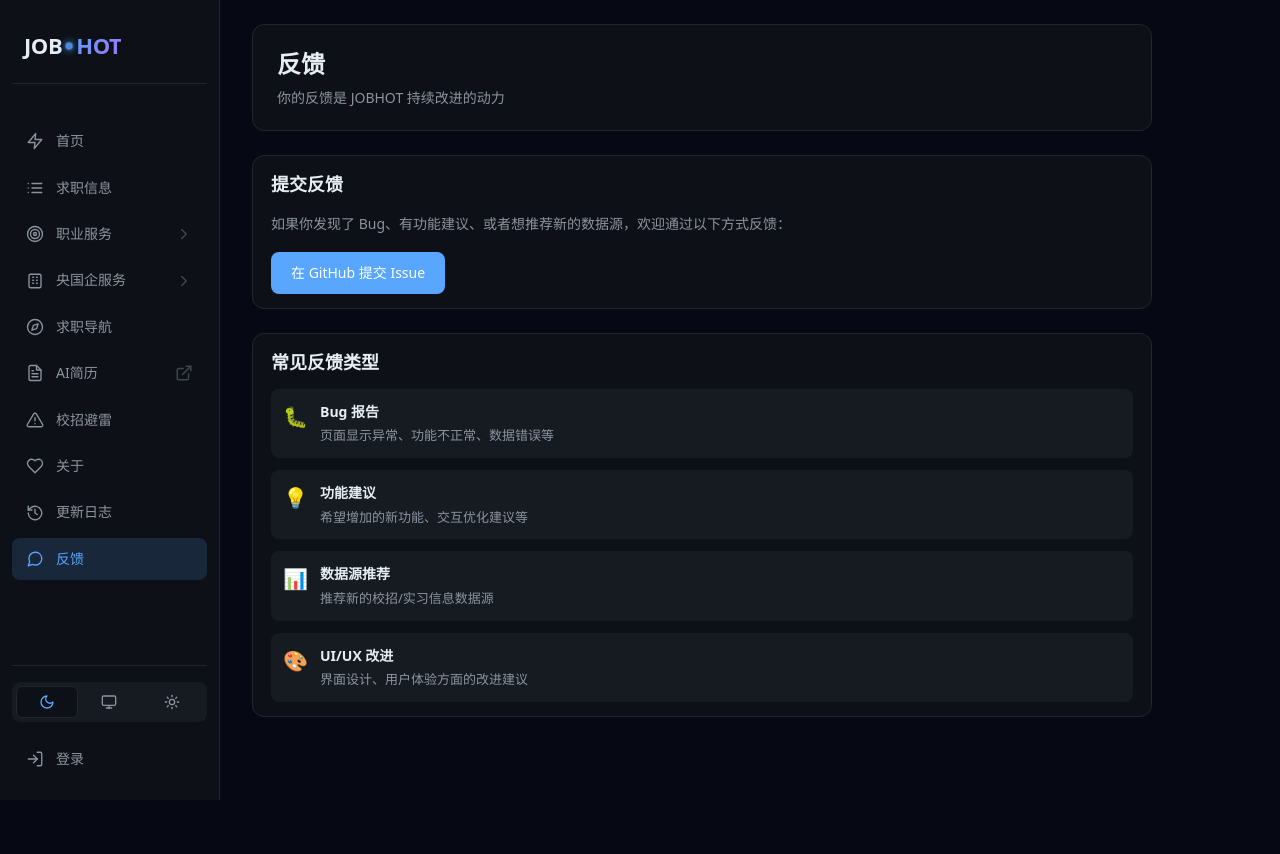
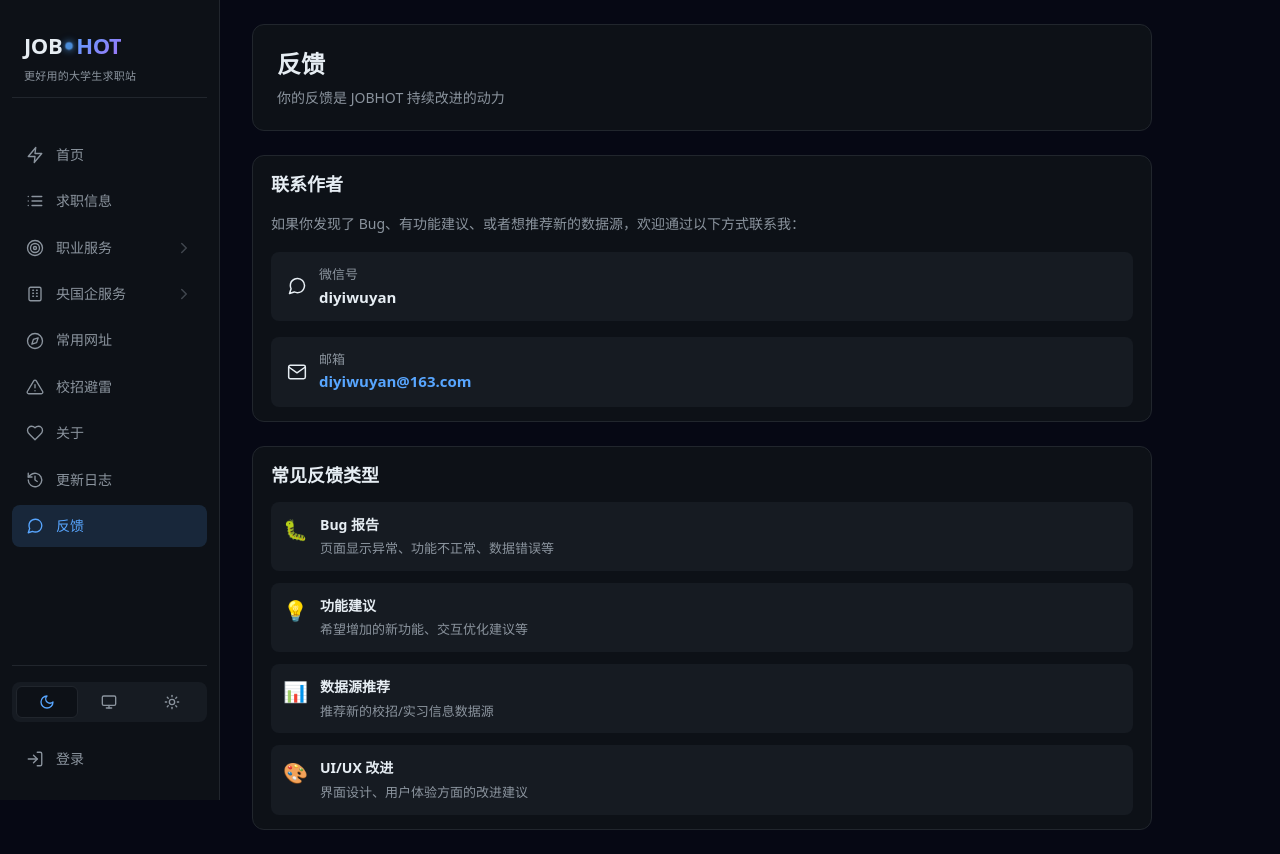
Before and after one commit to diyiwuyan/job-hot, a Next.js app: page /feedback in a window 1280 px wide. Before the commit the page ends 800 px from the top, so only its background shows below. Built offline with nearby package versions, Linux system fonts and the light colour scheme.

Commit message:
feat: 反馈页改为微信+邮箱联系方式, AI简历移入职业服务子栏目, 去掉紧凑视图, 求职导航改名常用网址, 加slogan

```diff
--- a/src/app/all/page.tsx
+++ b/src/app/all/page.tsx
@@ -240,17 +240,17 @@
 
   const [feed, setFeed] = useState<PaginatedFeed | null>(null);
   const [loading, setLoading] = useState(true);
-  const [viewMode, setViewMode] = useState<'detail' | 'compact' | 'table'>('detail');
+  const [viewMode, setViewMode] = useState<'detail' | 'table'>('detail');
 
   // Read saved view mode preference
   useEffect(() => {
     try {
       const saved = localStorage.getItem('jobhot-viewmode');
-      if (saved === 'compact' || saved === 'detail' || saved === 'table') setViewMode(saved);
+      if (saved === 'detail' || saved === 'table') setViewMode(saved);
     } catch {}
   }, []);
 
-  function handleViewModeChange(mode: 'detail' | 'compact' | 'table') {
+  function handleViewModeChange(mode: 'detail' | 'table') {
     setViewMode(mode);
     try { localStorage.setItem('jobhot-viewmode', mode); } catch {}
   }
--- a/src/app/feedback/page.tsx
+++ b/src/app/feedback/page.tsx
@@ -15,19 +15,31 @@
 
       <div style={{ marginTop: '1.5rem', display: 'flex', flexDirection: 'column', gap: '1.5rem' }}>
         <section className="timeline-card">
-          <h2 style={{ fontSize: '1.125rem', fontWeight: 600, marginBottom: '0.75rem' }}>提交反馈</h2>
+          <h2 style={{ fontSize: '1.125rem', fontWeight: 600, marginBottom: '0.75rem' }}>联系作者</h2>
           <p style={{ fontSize: '0.875rem', color: 'var(--text-muted)', lineHeight: 1.8, marginBottom: '1rem' }}>
-            如果你发现了 Bug、有功能建议、或者想推荐新的数据源，欢迎通过以下方式反馈：
+            如果你发现了 Bug、有功能建议、或者想推荐新的数据源，欢迎通过以下方式联系我：
           </p>
-          <a
-            href="https://github.com/diyiwuyan/job-hot/issues/new"
-            target="_blank"
-            rel="noopener noreferrer"
-            className="btn"
-            style={{ width: 'fit-content' }}
-          >
-            在 GitHub 提交 Issue
-          </a>
+          <div style={{ display: 'flex', flexDirection: 'column', gap: '1rem' }}>
+            <div style={{ display: 'flex', alignItems: 'center', gap: '0.75rem', padding: '0.75rem 1rem', background: 'var(--bg-elevated)', borderRadius: '0.5rem' }}>
+              <svg xmlns="http://www.w3.org/2000/svg" width="20" height="20" viewBox="0 0 24 24" fill="none" stroke="currentColor" strokeWidth="1.8" strokeLinecap="round" strokeLinejoin="round">
+                <path d="M21 11.5a8.38 8.38 0 0 1-.9 3.8 8.5 8.5 0 0 1-7.6 4.7 8.38 8.38 0 0 1-3.8-.9L3 21l1.9-5.7a8.38 8.38 0 0 1-.9-3.8 8.5 8.5 0 0 1 4.7-7.6 8.38 8.38 0 0 1 3.8-.9h.5a8.48 8.48 0 0 1 8 8v.5z" />
+              </svg>
+              <div>
+                <div style={{ fontSize: '0.8125rem', color: 'var(--text-muted)' }}>微信号</div>
+                <div style={{ fontSize: '0.9375rem', fontWeight: 600, color: 'var(--text)' }}>diyiwuyan</div>
+              </div>
+            </div>
+            <div style={{ display: 'flex', alignItems: 'center', gap: '0.75rem', padding: '0.75rem 1rem', background: 'var(--bg-elevated)', borderRadius: '0.5rem' }}>
+              <svg xmlns="http://www.w3.org/2000/svg" width="20" height="20" viewBox="0 0 24 24" fill="none" stroke="currentColor" strokeWidth="1.8" strokeLinecap="round" strokeLinejoin="round">
+                <path d="M4 4h16c1.1 0 2 .9 2 2v12c0 1.1-.9 2-2 2H4c-1.1 0-2-.9-2-2V6c0-1.1.9-2 2-2z" />
+                <polyline points="22,6 12,13 2,6" />
+              </svg>
+              <div>
+                <div style={{ fontSize: '0.8125rem', color: 'var(--text-muted)' }}>邮箱</div>
+                <a href="mailto:diyiwuyan@163.com" style={{ fontSize: '0.9375rem', fontWeight: 600, color: 'var(--accent)' }}>diyiwuyan@163.com</a>
+              </div>
+            </div>
+          </div>
         </section>
 
         <section className="timeline-card">
--- a/src/app/globals.css
+++ b/src/app/globals.css
@@ -282,6 +282,15 @@
   }
 }
 
+.brand-slogan {
+  display: block;
+  font-size: 0.6875rem;
+  color: var(--text-muted);
+  padding: 0 0.75rem;
+  margin-top: -0.25rem;
+  letter-spacing: 0.02em;
+}
+
 /* Theme Toggle - 3 Segment */
 .theme-toggle {
   display: flex;
--- a/src/app/nav/page.tsx
+++ b/src/app/nav/page.tsx
@@ -17,7 +17,7 @@
   return (
     <div className="page">
       <div className="page-header">
-        <h1>求职导航</h1>
+        <h1>常用网址</h1>
         <p>
           精选 {totalSites}+ 个常用求职网站，覆盖官方平台、央企、银行、文化企业、选调事业单位与求职工具，按分类直达
         </p>
--- a/src/components/FeedToolbar.tsx
+++ b/src/components/FeedToolbar.tsx
@@ -14,8 +14,8 @@
   currentCompanyType?: CompanyType;
   currentMajor?: Major;
   basePath: string;
-  viewMode?: 'detail' | 'compact' | 'table';
-  onViewModeChange?: (mode: 'detail' | 'compact' | 'table') => void;
+  viewMode?: 'detail' | 'table';
+  onViewModeChange?: (mode: 'detail' | 'table') => void;
   onExportCSV?: () => void;
 }
 
@@ -301,16 +301,6 @@
               </button>
               <button
                 type="button"
-                className={`view-toggle-btn${viewMode === 'compact' ? ' view-toggle-btn-active' : ''}`}
-                onClick={() => onViewModeChange('compact')}
-                title="紧凑视图"
-              >
-                <svg width="16" height="16" viewBox="0 0 24 24" fill="none" stroke="currentColor" strokeWidth="2" strokeLinecap="round" strokeLinejoin="round">
-                  <line x1="3" y1="6" x2="21" y2="6" /><line x1="3" y1="12" x2="21" y2="12" /><line x1="3" y1="18" x2="21" y2="18" />
-                </svg>
-              </button>
-              <button
-                type="button"
                 className={`view-toggle-btn${viewMode === 'table' ? ' view-toggle-btn-active' : ''}`}
                 onClick={() => onViewModeChange('table')}
                 title="表格视图"
--- a/src/components/Sidebar.tsx
+++ b/src/components/Sidebar.tsx
@@ -11,7 +11,7 @@
   label: string;
   icon?: React.ReactNode;
   external?: boolean;
-  children?: { href: string; label: string }[];
+  children?: { href: string; label: string; external?: boolean }[];
 };
 
 const navItems: NavItem[] = [
@@ -57,6 +57,11 @@
         href: '/tools/coaching',
         label: '求职辅导',
       },
+      {
+        href: 'https://ai-resume-9wy.pages.dev/',
+        label: 'AI简历',
+        external: true,
+      },
     ],
   },
   {
@@ -86,25 +91,11 @@
   },
   {
     href: '/nav',
-    label: '求职导航',
+    label: '常用网址',
     icon: (
       <svg xmlns="http://www.w3.org/2000/svg" width="18" height="18" viewBox="0 0 24 24" fill="none" stroke="currentColor" strokeWidth="1.8" strokeLinecap="round" strokeLinejoin="round">
         <circle cx="12" cy="12" r="10" />
         <polygon points="16.24 7.76 14.12 14.12 7.76 16.24 9.88 9.88 16.24 7.76" />
-      </svg>
-    ),
-  },
-  {
-    href: 'https://ai-resume-9wy.pages.dev/',
-    label: 'AI简历',
-    external: true,
-    icon: (
-      <svg xmlns="http://www.w3.org/2000/svg" width="18" height="18" viewBox="0 0 24 24" fill="none" stroke="currentColor" strokeWidth="1.8" strokeLinecap="round" strokeLinejoin="round">
-        <path d="M14 2H6a2 2 0 0 0-2 2v16a2 2 0 0 0 2 2h12a2 2 0 0 0 2-2V8z" />
-        <polyline points="14 2 14 8 20 8" />
-        <line x1="16" y1="13" x2="8" y2="13" />
-        <line x1="16" y1="17" x2="8" y2="17" />
-        <polyline points="10 9 9 9 8 9" />
       </svg>
     ),
   },
@@ -204,7 +195,24 @@
           </button>
           {isOpen && (
             <div className="side-subnav">
-              {item.children.map((child) => (
+              {item.children.map((child) =>
+                child.external ? (
+                  <a
+                    key={child.href}
+                    href={child.href}
+                    target="_blank"
+                    rel="noopener noreferrer"
+                    className="side-sublink"
+                    onClick={close}
+                  >
+                    {child.label}
+                    <svg xmlns="http://www.w3.org/2000/svg" width="10" height="10" viewBox="0 0 24 24" fill="none" stroke="currentColor" strokeWidth="2" strokeLinecap="round" strokeLinejoin="round" style={{ marginLeft: '0.25rem', opacity: 0.5 }}>
+                      <path d="M18 13v6a2 2 0 0 1-2 2H5a2 2 0 0 1-2-2V8a2 2 0 0 1 2-2h6" />
+                      <polyline points="15 3 21 3 21 9" />
+                      <line x1="10" y1="14" x2="21" y2="3" />
+                    </svg>
+                  </a>
+                ) : (
                   <Link
                     key={child.href}
                     href={child.href}
@@ -213,7 +221,8 @@
                   >
                     {child.label}
                   </Link>
-              ))}
+                )
+              )}
             </div>
           )}
         </div>
@@ -262,6 +271,7 @@
         <span className="orbit-dot" aria-hidden="true"></span>
         <span className="brand-hot">HOT</span>
       </Link>
+      <span className="brand-slogan">更好用的大学生求职站</span>
 
       <div className="divider" />
 
--- a/src/components/Timeline.tsx
+++ b/src/components/Timeline.tsx
@@ -295,7 +295,7 @@
 }
 
 /* ── Main Timeline Component ────────────────────────────────────── */
-export function Timeline({ days, viewMode = 'detail' }: { days: FeedDay[]; viewMode?: 'detail' | 'compact' | 'table' }) {
+export function Timeline({ days, viewMode = 'detail' }: { days: FeedDay[]; viewMode?: 'detail' | 'table' }) {
   const [bookmarks, setBookmarks] = useState<Set<string>>(new Set());
 
   useEffect(() => {
@@ -322,28 +322,6 @@
     return <TableView days={days} bookmarks={bookmarks} onToggle={handleToggle} />;
   }
 
-  if (viewMode === 'compact') {
-    return (
-      <section className="compact-list">
-        {days.map((day) => (
-          <div key={day.date} className="compact-day">
-            <div className="timeline-day-head">
-              <div className="timeline-date">{day.date}</div>
-            </div>
-            {day.items.map((item) => (
-              <CompactRow
-                key={item.id}
-                item={item}
-                bookmarked={bookmarks.has(item.id)}
-                onToggleBookmark={() => handleToggle(item.id)}
-              />
-            ))}
-          </div>
-        ))}
-      </section>
-    );
-  }
-
   return (
     <section className="timeline">
       {days.map((day) => (
```
Lines whose indentation alone changed are shown as unchanged.
